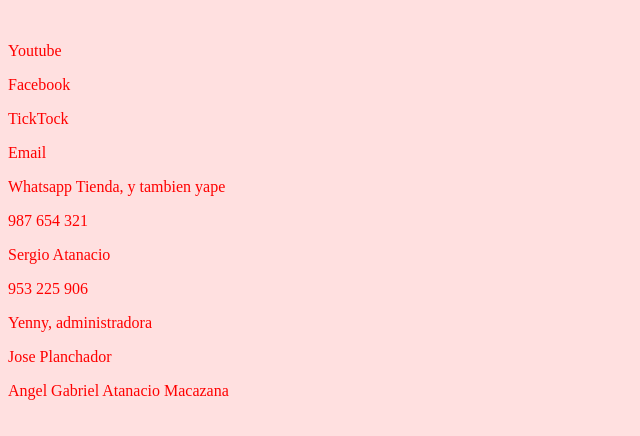
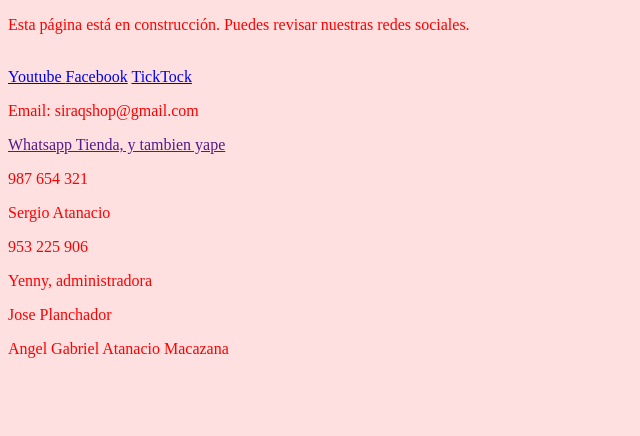
Before and after one commit to sergioatanacio/siraq, a PHP site: page / in a window 1280 px wide. Shown: the top 436 px of the page, without its empty margins (0-640 px from the left). Run offline with PHP 8.4, Linux system fonts and the light colour scheme.

Commit message:
Empezando a subir las páginas

```diff
--- a/resourses/temporary_siraq/temporary.html
+++ b/resourses/temporary_siraq/temporary.html
@@ -10,13 +10,21 @@
 
     </head>
     <body>
+        <p>Esta página está en construcción. Puedes revisar nuestras redes sociales.</p>
         <section><img src="" alt=""></section>
         <div class="tags">
-            <p class="tags">Youtube</p>
-            <p class="tags">Facebook</p>
-            <p class="tags">TickTock</p>
-            <p class="tags">Email</p>
-            <p class="tags">Whatsapp Tienda, y tambien yape</p>
+            <a
+                href="https://www.youtube.com/channel/UC8k-unuctOVT1uSVnuQK8fA" >
+                Youtube
+            </a>
+            <a href="https://web.facebook.com/Siraq-108789428242745/?ref=pages_you_manage">
+                Facebook</a>
+            <a href="https://vm.tiktok.com/ZM8co6RhA/">
+                TickTock
+            </a>
+            <p>Email: siraqshop@gmail.com</p>
+
+            <a href="">Whatsapp Tienda, y tambien yape</a>
             <p>987 654 321</p>
             <p>Sergio Atanacio</p>
             <p>953 225 906</p>
```
Also changed, not shown: env.php (+10 -0 lines).
